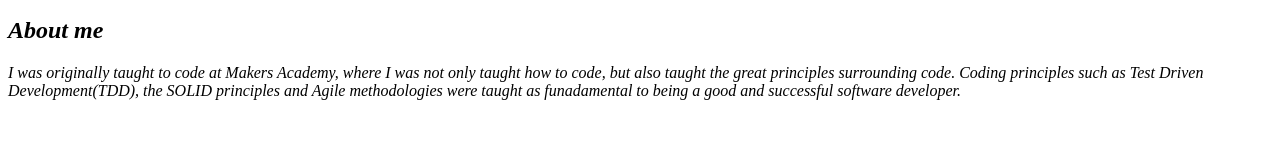
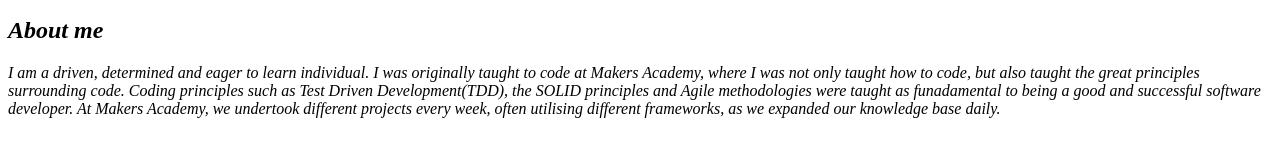
Before and after one commit to olucas92/Personal_Website, a plain HTML site: page index.html in a window 1280 px wide. Shown: the part 574-730 px from the top of the page. Drawn offline with Linux system fonts and the light colour scheme.

Commit message:
added a bit more to the about me section, as well as changing slightly the class of the codecamp button link

```diff
--- a/index.html
+++ b/index.html
@@ -50,15 +50,21 @@
       </i>
     </a>
     <a href="http://www.freecodecamp.com/olucas92">
-      <button class="btn btn-lg btn-freecodecamp"><i class="fa fa-fire fa-fw">FreeCodeCamp<i></button>
+      <button class="btn btn-lg btn-freecodecamp btn-link-social"><i class="fa fa-fire fa-fw">FreeCodeCamp<i></button>
     </a>
    </div>
    <section id="about">
      <h2 class="text-primary">About me</h2>
-     I was originally taught to code at Makers Academy, where I was not only taught how to code, but also taught the great principles surrounding code. Coding principles such as Test Driven Development(TDD), the SOLID principles and Agile methodologies were taught as funadamental to being a good and successful software developer.
+     I am a driven, determined and eager to learn individual.
+
+     I was originally taught to code at Makers Academy, where I was not only taught how to code, but also taught the great principles surrounding code. Coding principles such as Test Driven Development(TDD), the SOLID principles and Agile methodologies were taught as funadamental to being a good and successful software developer. At Makers Academy, we undertook different projects every week, often utilising different frameworks, as we expanded our knowledge base daily.
 
 
 
 
 
 </body>
+
+
+
+</body>
```
